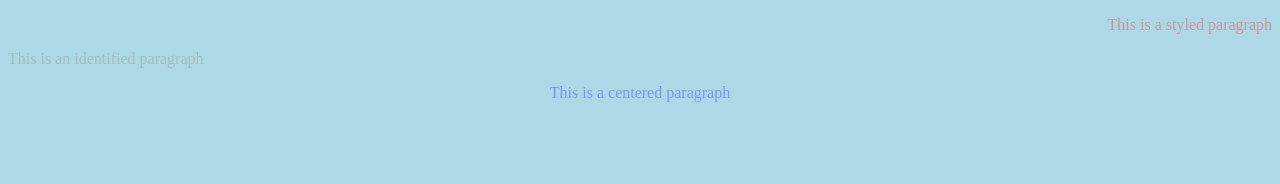
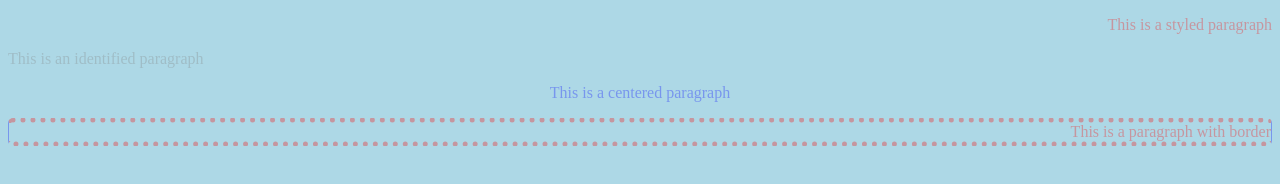
Before and after one commit to alejojimenezz/WebDevelopment, a plain HTML site: page CSS/index.html in a window 1280 px wide. Drawn offline with Linux system fonts and the light colour scheme.

Commit message:
Add border properties

```diff
--- a/CSS/index.html
+++ b/CSS/index.html
@@ -11,6 +11,7 @@
     <p>This is a styled paragraph</p>
     <p id="para1">This is an identified paragraph</p>
     <p class="center">This is a centered paragraph</p>
+    <p id="borderpara">This is a paragraph with border</p>
 
 </body>
 </html>
--- a/CSS/introStyle.css
+++ b/CSS/introStyle.css
@@ -25,3 +25,10 @@ p.center {
     color: blue;
     text-align: center;
 }
+
+#borderpara {
+    border-width: thick thin; /*Each border can have different width*/
+    border-style: dotted solid; /*Each border can have different style*/
+    border-color: red blue; /*Each border can have different color*/
+    border-radius: 5px;
+}
```
